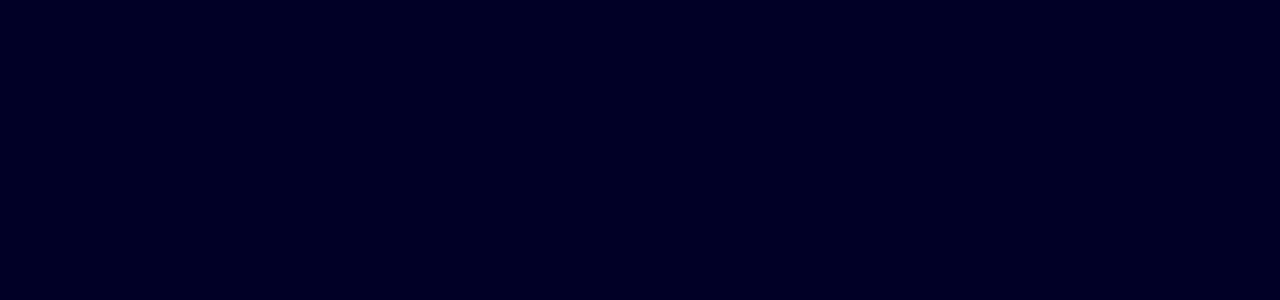
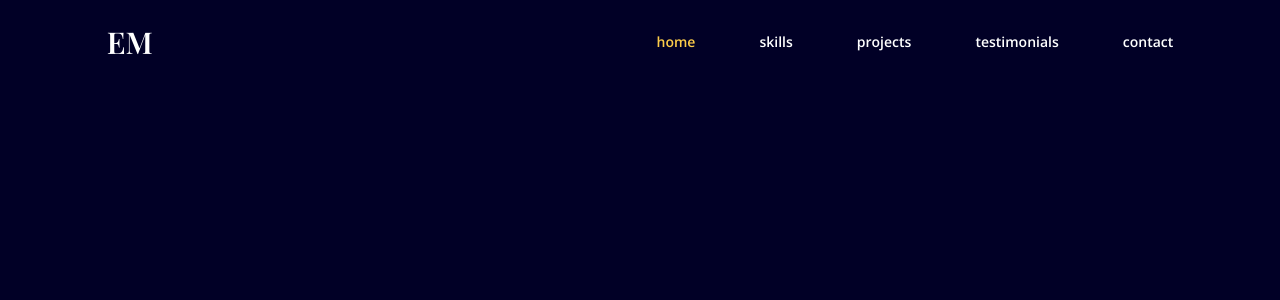
Before and after one commit to ElijahMwambazi/portfolio-site, a React (Vite) app: page / in a window 1280 px wide. Shown: the top 300 px of the page. Built offline with nearby package versions, Linux system fonts and the light colour scheme.

Commit message:
Added navbar

```diff
--- a/public/output.css
+++ b/public/output.css
@@ -515,8 +515,166 @@ video {
   --tw-backdrop-sepia:  ;
 }
 
+.fixed{
+  position: fixed;
+}
+
+.bottom-0{
+  bottom: 0px;
+}
+
+.right-0{
+  right: 0px;
+}
+
+.top-0{
+  top: 0px;
+}
+
+.z-40{
+  z-index: 40;
+}
+
+.mx-auto{
+  margin-left: auto;
+  margin-right: auto;
+}
+
+.ml-\[33\%\]{
+  margin-left: 33%;
+}
+
+.flex{
+  display: flex;
+}
+
+.h-full{
+  height: 100%;
+}
+
+.w-5\/6{
+  width: 83.333333%;
+}
+
+.w-\[300px\]{
+  width: 300px;
+}
+
+.w-full{
+  width: 100%;
+}
+
 .resize{
   resize: both;
+}
+
+.flex-col{
+  flex-direction: column;
+}
+
+.items-center{
+  align-items: center;
+}
+
+.justify-end{
+  justify-content: flex-end;
+}
+
+.justify-between{
+  justify-content: space-between;
+}
+
+.gap-10{
+  gap: 2.5rem;
+}
+
+.gap-16{
+  gap: 4rem;
+}
+
+.rounded-full{
+  border-radius: 9999px;
+}
+
+.bg-deep-blue{
+  --tw-bg-opacity: 1;
+  background-color: rgb(1 0 38 / var(--tw-bg-opacity));
+}
+
+.bg-red{
+  --tw-bg-opacity: 1;
+  background-color: rgb(220 68 146 / var(--tw-bg-opacity));
+}
+
+.bg-blue{
+  --tw-bg-opacity: 1;
+  background-color: rgb(44 188 233 / var(--tw-bg-opacity));
+}
+
+.p-12{
+  padding: 3rem;
+}
+
+.p-2{
+  padding: 0.5rem;
+}
+
+.py-6{
+  padding-top: 1.5rem;
+  padding-bottom: 1.5rem;
+}
+
+.font-opensans{
+  font-family: Open Sans, sans-serif;
+}
+
+.font-playfair{
+  font-family: Playfair Display, serif;
+}
+
+.text-2xl{
+  font-size: 1.5rem;
+  line-height: 2rem;
+}
+
+.text-3xl{
+  font-size: 1.875rem;
+  line-height: 2.25rem;
+}
+
+.text-sm{
+  font-size: 0.875rem;
+  line-height: 1.25rem;
+}
+
+.font-bold{
+  font-weight: 700;
+}
+
+.font-semibold{
+  font-weight: 600;
+}
+
+.text-deep-blue{
+  --tw-text-opacity: 1;
+  color: rgb(1 0 38 / var(--tw-text-opacity));
+}
+
+.text-yellow{
+  --tw-text-opacity: 1;
+  color: rgb(253 204 73 / var(--tw-text-opacity));
+}
+
+.transition{
+  transition-property: color, background-color, border-color, text-decoration-color, fill, stroke, opacity, box-shadow, transform, filter, -webkit-backdrop-filter;
+  transition-property: color, background-color, border-color, text-decoration-color, fill, stroke, opacity, box-shadow, transform, filter, backdrop-filter;
+  transition-property: color, background-color, border-color, text-decoration-color, fill, stroke, opacity, box-shadow, transform, filter, backdrop-filter, -webkit-backdrop-filter;
+  transition-timing-function: cubic-bezier(0.4, 0, 0.2, 1);
+  transition-duration: 150ms;
+}
+
+.duration-500{
+  transition-duration: 500ms;
 }
 
 html,
@@ -525,5 +683,11 @@ body,
 .app {
   height: 100%;
   background-color: #010026;
-  /* @apply text-white; */
+  --tw-text-opacity: 1;
+  color: rgb(255 255 255 / var(--tw-text-opacity));
 }
+
+.hover\:text-yellow:hover{
+  --tw-text-opacity: 1;
+  color: rgb(253 204 73 / var(--tw-text-opacity));
+}
--- a/src/App.tsx
+++ b/src/App.tsx
@@ -1,8 +1,51 @@
+import { useEffect, useState } from "react";
+import useMediaQuery from "./hooks/useMediaQuery";
+import NavBar from "./scenes/navbar.scenes";
+
+export type IsTopOfPage = boolean;
+export type SelectedPage = string;
+export type SetSelectedPage = (
+  page: string
+) => void;
+
 function App() {
+  const [isTopOfPage, setIsTopOfPage] =
+    useState(true);
+  const [selectedPage, setSelectedPage] =
+    useState("home");
+  const isAboveMediumScreens = useMediaQuery(
+    "(min-width: 1060px)"
+  );
+
+  useEffect(() => {
+    const handleScroll = () => {
+      if (window.scrollY === 0)
+        setIsTopOfPage(true);
+      if (window.scrollY !== 0)
+        setIsTopOfPage(false);
+    };
+
+    window.addEventListener(
+      "scroll",
+      handleScroll
+    );
+
+    return () =>
+      window.removeEventListener(
+        "scroll",
+        handleScroll
+      );
+  }, []);
+
   return (
-    <div className="App">
+    <div className="app bg-deep-blue">
+      <NavBar
+        isTopOfPage={isTopOfPage}
+        selectedPage={selectedPage}
+        setSelectedPage={setSelectedPage}
+      />
     </div>
-  )
+  );
 }
 
-export default App
+export default App;
--- /dev/null
+++ b/src/components/link.component.tsx
@@ -0,0 +1,39 @@
+import Anchorlink from "react-anchor-link-smooth-scroll";
+import {
+  SelectedPage,
+  SetSelectedPage,
+} from "../App";
+
+export type LinkProps = {
+  page: string;
+  selectedPage: SelectedPage;
+  setSelectedPage: SetSelectedPage;
+};
+
+const Link = ({
+  page,
+  selectedPage,
+  setSelectedPage,
+}: LinkProps) => {
+  const lowerCasePage = page.toLowerCase();
+
+  return (
+    <Anchorlink
+      className={`${
+        selectedPage === lowerCasePage
+          ? "text-yellow"
+          : ""
+      }
+      hover:text-yellow transition duration-500
+      `}
+      href={`#${lowerCasePage}`}
+      onClick={() =>
+        setSelectedPage(lowerCasePage)
+      }
+    >
+      {page}
+    </Anchorlink>
+  );
+};
+
+export default Link;
--- /dev/null
+++ b/src/components/menu-button.component.tsx
@@ -0,0 +1,26 @@
+import { ReactNode, createElement } from "react";
+
+export type MenuButtonProps = {
+  svg: ReactNode;
+  isMenuToggled: boolean;
+  setIsMenuToggled: (toggle: boolean) => void;
+};
+
+const MenuButton = ({
+  svg,
+  isMenuToggled,
+  setIsMenuToggled,
+}: MenuButtonProps) => {
+  return (
+    <button
+      className="rounded-full bg-red p-2"
+      onClick={() =>
+        setIsMenuToggled(!isMenuToggled)
+      }
+    >
+      {svg}
+    </button>
+  );
+};
+
+export default MenuButton;
--- /dev/null
+++ b/src/components/navbar-links.component.tsx
@@ -0,0 +1,49 @@
+import {
+  SelectedPage,
+  SetSelectedPage,
+} from "../App";
+import Link from "./link.component";
+
+export type NavBarProps = {
+  className?: string;
+  selectedPage: SelectedPage;
+  setSelectedPage: SetSelectedPage;
+};
+
+const NavBarLinks = ({
+  className,
+  selectedPage,
+  setSelectedPage,
+}: NavBarProps) => {
+  return (
+    <div className={`${className}`}>
+      <Link
+        page="home"
+        selectedPage={selectedPage}
+        setSelectedPage={setSelectedPage}
+      />
+      <Link
+        page="skills"
+        selectedPage={selectedPage}
+        setSelectedPage={setSelectedPage}
+      />
+      <Link
+        page="projects"
+        selectedPage={selectedPage}
+        setSelectedPage={setSelectedPage}
+      />
+      <Link
+        page="testimonials"
+        selectedPage={selectedPage}
+        setSelectedPage={setSelectedPage}
+      />
+      <Link
+        page="contact"
+        selectedPage={selectedPage}
+        setSelectedPage={setSelectedPage}
+      />
+    </div>
+  );
+};
+
+export default NavBarLinks;
--- /dev/null
+++ b/src/scenes/navbar.scenes.tsx
@@ -0,0 +1,85 @@
+import { useState } from "react";
+import useMediaQuery from "../hooks/useMediaQuery";
+import {
+  IsTopOfPage,
+  SelectedPage,
+  SetSelectedPage,
+} from "../App";
+import MenuButton from "../components/menu-button.component";
+import { ReactComponent as MenuIcon } from "../assets/menu-icon.svg";
+import { ReactComponent as CloseMenu } from "../assets/close-icon.svg";
+import NavBarLinks from "../components/navbar-links.component";
+
+export type NavBarProps = {
+  isTopOfPage: IsTopOfPage;
+  selectedPage: SelectedPage;
+  setSelectedPage: SetSelectedPage;
+};
+
+const NavBar = ({
+  isTopOfPage,
+  selectedPage,
+  setSelectedPage,
+}: NavBarProps) => {
+  const navBarBackground = isTopOfPage
+    ? ""
+    : "bg-red";
+  const [isMenuToggled, setIsMenuToggled] =
+    useState(false);
+  const isAboveSmallScreens = useMediaQuery(
+    "(min-width: 768px)"
+  );
+
+  return (
+    <nav
+      className={`z-40 w-full fixed top-0 py-6 ${navBarBackground}`}
+    >
+      <div className="flex items-center justify-between mx-auto w-5/6">
+        <h4 className="font-playfair text-3xl font-bold">
+          EM
+        </h4>
+
+        {/* DESKTOP NAV */}
+        {isAboveSmallScreens ? (
+          <NavBarLinks
+            className="flex items-center justify-between gap-16 font-opensans text-sm font-semibold"
+            selectedPage={selectedPage}
+            setSelectedPage={setSelectedPage}
+          />
+        ) : (
+          <MenuButton
+            svg={<MenuIcon />}
+            isMenuToggled={isMenuToggled}
+            setIsMenuToggled={setIsMenuToggled}
+          />
+        )}
+
+        {/* MOBILE NAVBAR POPUP */}
+        {!isAboveSmallScreens &&
+          isMenuToggled && (
+            <div className="fixed right-0 bottom-0 h-full bg-blue w-[300px]">
+              {/* MOBLIE NAVBAR CLOSE BUTTON */}
+              <div className="flex justify-end p-12">
+                <MenuButton
+                  svg={<CloseMenu />}
+                  isMenuToggled={isMenuToggled}
+                  setIsMenuToggled={
+                    setIsMenuToggled
+                  }
+                />
+              </div>
+
+              {/* MOBILE NAVBAR LINKS */}
+              <NavBarLinks
+                className="flex flex-col gap-10 ml-[33%] text-2xl text-deep-blue"
+                selectedPage={selectedPage}
+                setSelectedPage={setSelectedPage}
+              />
+            </div>
+          )}
+      </div>
+    </nav>
+  );
+};
+
+export default NavBar;
```
